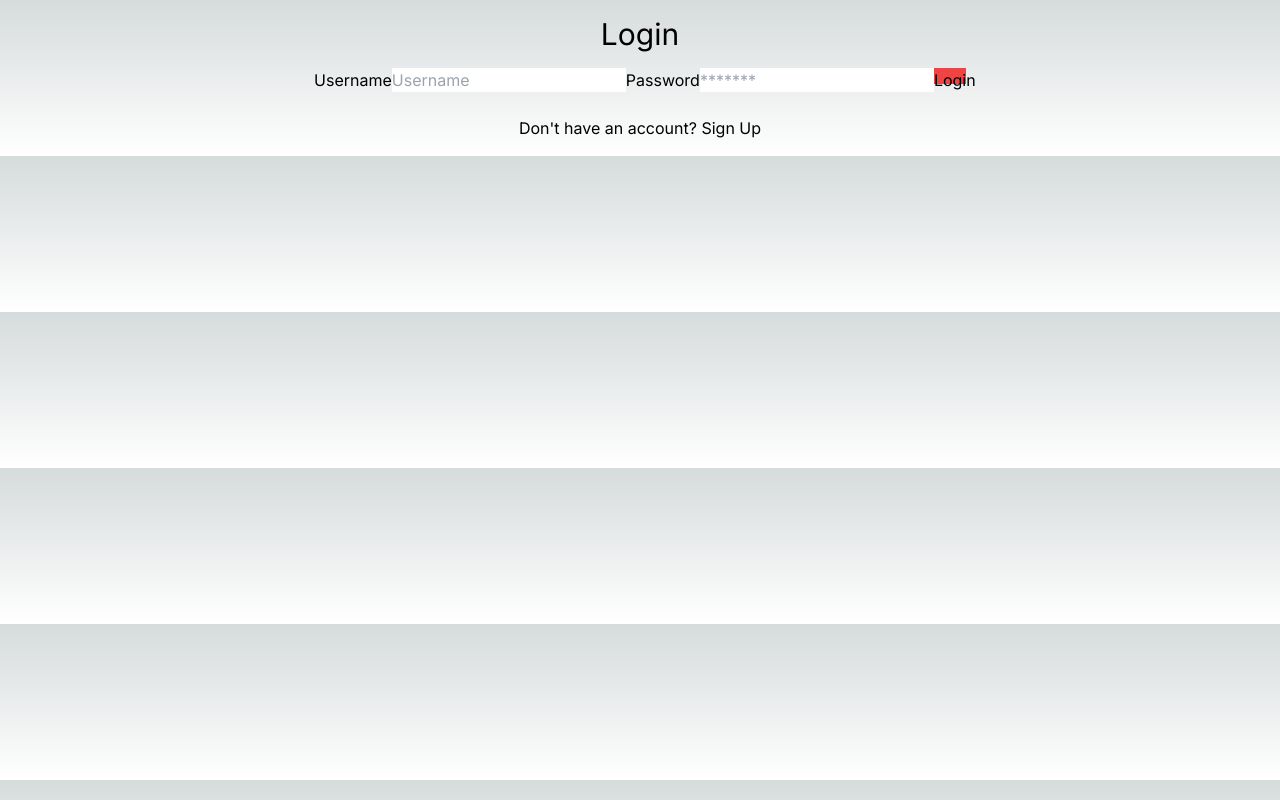
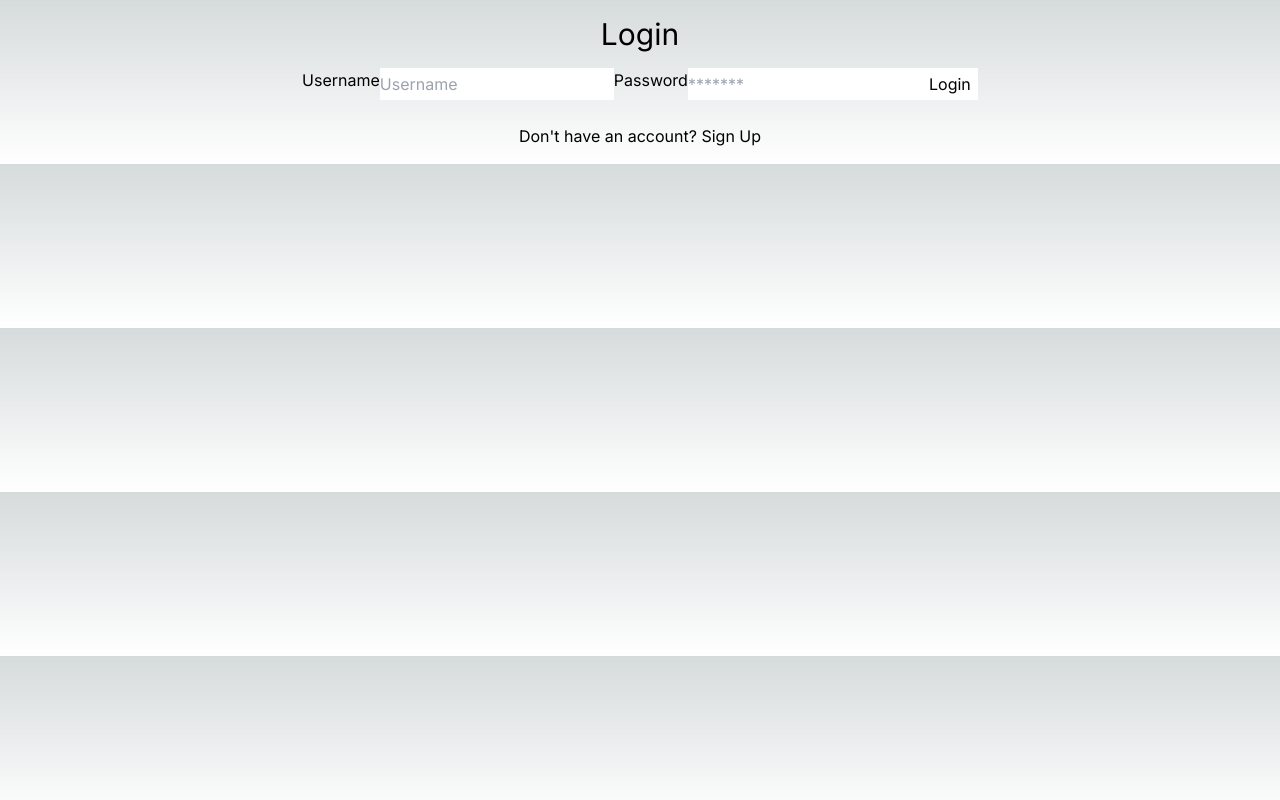
Before and after one commit to segvndo/YourBeat-TS, a Next.js app: page /login in a window 1280 px wide. Built offline with nearby package versions, Linux system fonts and the light colour scheme.

Commit message:
Change login button container sizing

```diff
--- a/app/login/page.tsx
+++ b/app/login/page.tsx
@@ -31,7 +31,7 @@ const Login: React.FC<LoginProps> = () => {
         <input value={username} onChange={(e) => setUsername(e.target.value)} type="text" placeholder="Username" id="username" name="username" />
         <label htmlFor="password">Password</label>
         <input type="password" value={password} onChange={(e) => setPassword(e.target.value)} placeholder="*******" id="password" name="password" />
-        <button onClick={handleSubmit} className="box-container h-4 w-8 bg-red-500">Login</button>
+        <button onClick={handleSubmit} className="box-container h-8 w-14 bg-white text-black">Login</button>
       </div>
       &nbsp;
       <Link href="/register" className="login-form flex flex-center justify-center">Don't have an account? Sign Up</Link>
```
